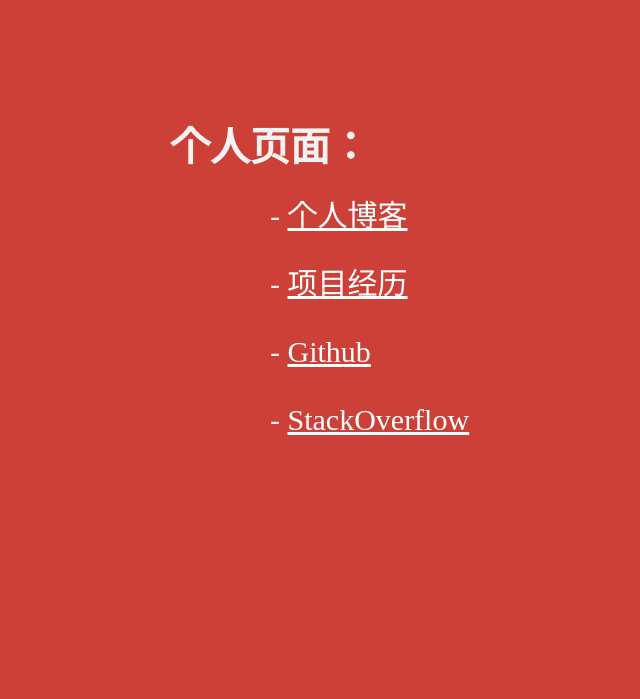
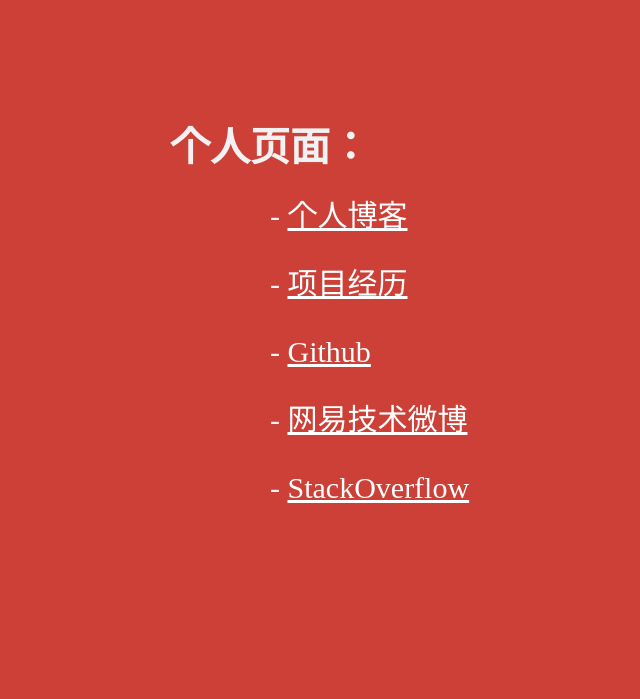
Before and after one commit to 0x0all/flask-blog, a Python web app: template src/blog/templates/pages/resume/index.html in a window 1280 px wide. Shown: the part 2801-3500 px from the top of the page, without its empty margins (30-670 px from the left). Run offline with Jinja, Linux system fonts and the light colour scheme; the template is opened without the code that fills it, so the values that code supplies are empty.

Commit message:
add 163 weibo

```diff
--- a/src/blog/templates/pages/resume/index.html
+++ b/src/blog/templates/pages/resume/index.html
@@ -63,7 +63,7 @@
                     <span class='detail'>- <a target='_blank' href='http://yakiang.com'>个人博客</a></span><br><br>
                     <span class='detail'>- <a target='_blank' href='/projects'>项目经历</a></span><br><br>
                     <span class='detail'>- <a target='_blank' href='https://github.com/yakiang'>Github</a></span><br><br>
-                    <!-- <span class='detail'>- <a target='_blank' href='http://t.163.com/strak47'>网易技术微博</a></span><br><br> -->
+                    <span class='detail'>- <a target='_blank' href='http://t.163.com/strak47'>网易技术微博</a></span><br><br>
                     <span class='detail'>- <a target='_blank' href='http://stackoverflow.com/users/2279483/yakiang'>StackOverflow</a></span><br><br>
             </p>
         </div>
```
Also changed, not shown: db/posts.db.
